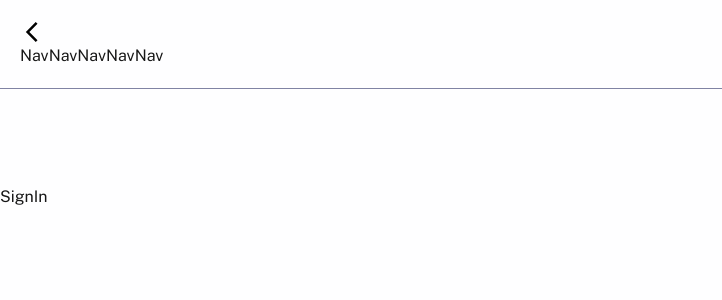
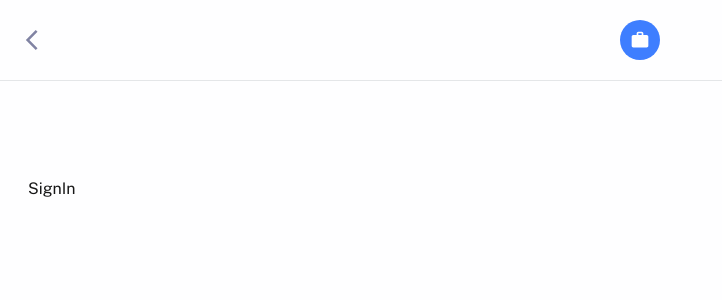
Before and after one commit to mateuszwiniarczyk/jobly-1, a Next.js app: page /signin in a window 1280 px wide. Shown: the top 300 px of the page, without its empty margins (0-722 px from the left). Built offline with nearby package versions, Linux system fonts and the light colour scheme.

Commit message:
feat: create basic auth layout

```diff
--- a/src/features/auth/components/Layout.tsx
+++ b/src/features/auth/components/Layout.tsx
@@ -1,21 +1,23 @@
-import ArrowBack from 'public/svg/arrow_back.svg';
+import Link from 'next/link';
+import ArrowBackIcon from 'public/svg/arrow_back.svg';
+import WorkIcon from 'public/svg/work.svg';
 
 type LayoutProps = { children: React.ReactNode };
 
 export const Layout = ({ children }: LayoutProps) => {
   return (
     <div className='min-h-screen bg-white dark:bg-slate-200'>
-      <nav className='sticky border-b border-slate-100 p-5'>
-        <ArrowBack />
-        <ul className='flex'>
-          <li>Nav</li>
-          <li>Nav</li>
-          <li>Nav</li>
-          <li>Nav</li>
-          <li>Nav</li>
-        </ul>
+      <nav className='sticky flex items-center justify-center border-b border-gray-700 py-5 px-7 dark:border-slate-100'>
+        <Link href='/'>
+          <a className='absolute bottom-1/2 left-5 translate-y-1/2'>
+            <ArrowBackIcon className='fill-slate-100' />
+          </a>
+        </Link>
+        <div className='flex h-10 w-10 items-center justify-center rounded-full bg-primary-200 p-2.5'>
+          <WorkIcon className='fill-white' />
+        </div>
       </nav>
-      <div className='pt-24'>{children}</div>
+      <div className='px-7 pt-24'>{children}</div>
     </div>
   );
 };
```
Also changed, not shown: public/svg/work.svg (added).
